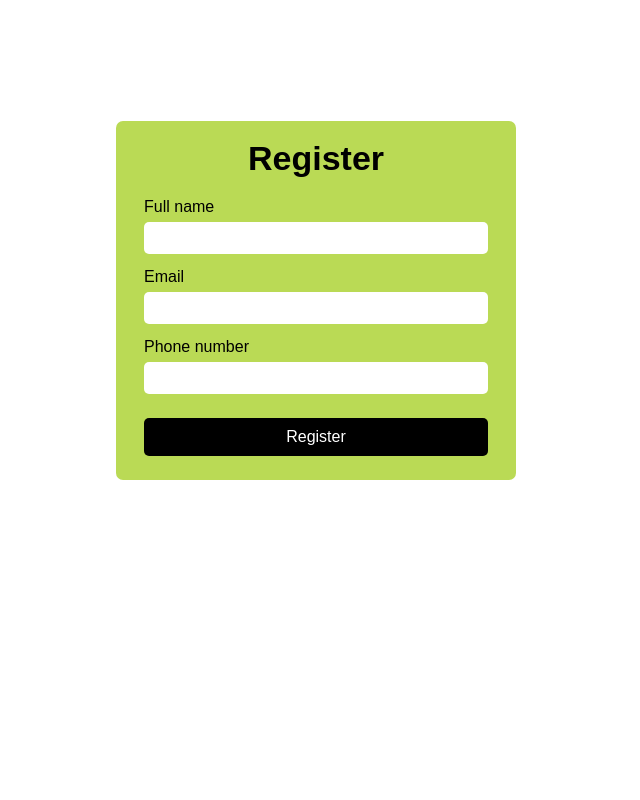
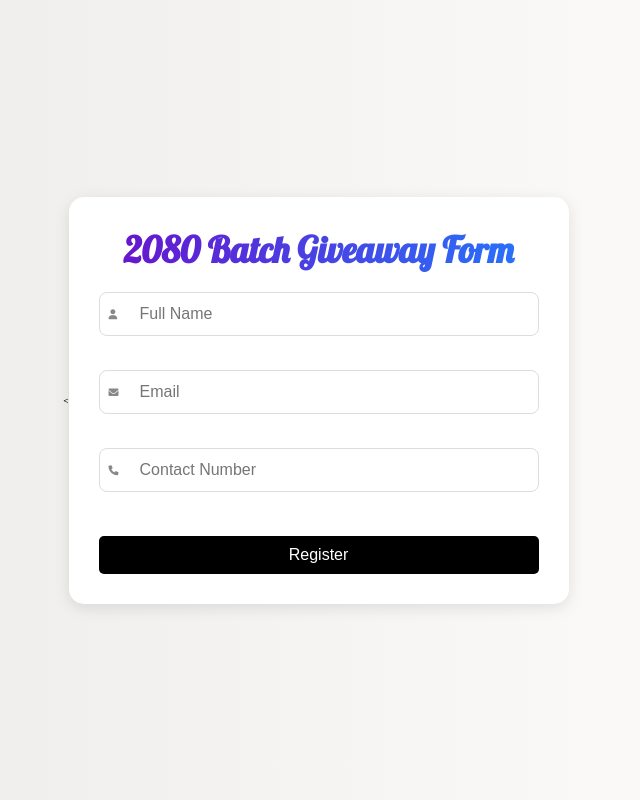
Before and after one commit to AayushKarna/event-participation, a plain HTML site: page index.html in a window 1280 px wide. Shown: the whole page, without its empty margins (324-964 px from the left). Drawn offline with Linux system fonts and the light colour scheme.

Commit message:
changes done

```diff
--- a/index.html
+++ b/index.html
@@ -1,9 +1,22 @@
 <!DOCTYPE html>
 <html lang="en">
   <head>
+    <
     <meta charset="UTF-8" />
     <meta name="viewport" content="width=device-width, initial-scale=1.0" />
-
+    <title>Student Giveaway Form</title>
+    <link
+      href="https://fonts.googleapis.com/css2?family=Lobster&display=swap"
+      rel="stylesheet"
+    />
+    <link
+      href="https://fonts.googleapis.com/css2?family=Roboto:wght@300&display=swap"
+      rel="stylesheet"
+    />
+    <link
+      href="https://cdnjs.cloudflare.com/ajax/libs/font-awesome/6.0.0-beta3/css/all.min.css"
+      rel="stylesheet"
+    />
     <link rel="stylesheet" href="style.css" />
 
     <script defer src="script.js"></script>
@@ -12,23 +25,33 @@
   </head>
   <body>
     <div class="card" id="registraion-card">
-      <h2 class="card-heading">Register</h2>
+      <h2 class="form-header">2080 Batch Giveaway Form</h2>
 
       <form action="#!" class="registration-form" id="registration-form">
-        <label for="full-name">
-          Full name
-          <input type="text" id="full-name" name="full_name" required />
-        </label>
-
-        <label for="email">
-          Email
-          <input type="email" id="email" name="email" required />
-        </label>
-
-        <label for="phone-number">
-          Phone number
-          <input type="tel" id="phone-number" name="phone" required />
-        </label>
+        <div class="form-group">
+          <i class="fas fa-user"></i>
+          <input
+            type="text"
+            id="full-name"
+            name="full_name"
+            placeholder="Full Name"
+            required
+          />
+        </div>
+        <div class="form-group">
+          <i class="fas fa-envelope"></i>
+          <input type="email" id="email" name="email" placeholder="Email" />
+        </div>
+        <div class="form-group">
+          <i class="fas fa-phone"></i>
+          <input
+            type="text"
+            name="phone"
+            id="phone-number"
+            placeholder="Contact Number"
+            required
+          />
+        </div>
 
         <button type="submit">
           <img src="spinner.png" alt="Spinner" class="spin hidden-el" />
--- a/style.css
+++ b/style.css
@@ -12,12 +12,15 @@ html {
 }
 
 body {
-  font-family: Arial, Helvetica, sans-serif;
-  height: 75vh;
-
+  background: linear-gradient(to right, #ece9e6, #ffffff);
+  font-family: "Roboto", sans-serif;
+  margin: 0;
+  padding: 0;
   display: flex;
   justify-content: center;
   align-items: center;
+  height: 100vh;
+  overflow: hidden;
 }
 
 .hidden-el {
@@ -25,12 +28,22 @@ body {
 }
 
 .card {
-  background: #BADA55;
-  flex-basis: 40rem;
-  padding: 1.4rem 2.8rem;
-  border-radius: 7px;
-  padding-top: 1.8rem;
-  padding-bottom: 2.4rem;
+  background-color: #fff;
+  border-radius: 15px;
+  padding: 30px;
+  box-shadow: 0 4px 15px rgba(0, 0, 0, 0.1);
+  width: 90%;
+  max-width: 500px;
+  text-align: center;
+}
+
+.form-header {
+  font-family: "Lobster", cursive;
+  font-size: 36px;
+  background: linear-gradient(to right, #6a11cb, #2575fc);
+  -webkit-background-clip: text;
+  color: transparent;
+  margin-bottom: 20px;
 }
 
 .card-heading {
@@ -45,6 +58,36 @@ body {
   gap: 1.4rem;
 }
 
+.form-group {
+  margin-bottom: 20px;
+  position: relative;
+  width: 100%;
+}
+
+.form-group i {
+  position: absolute;
+  left: 10px;
+  top: 50%;
+  transform: translateY(-50%);
+  color: #888;
+}
+
+.form-group input,
+.form-group select,
+.form-group textarea {
+  width: 100%;
+  padding: 12px 40px 12px 40px;
+  border-radius: 8px;
+  border: 1px solid #ddd;
+  font-size: 16px;
+  box-sizing: border-box;
+}
+
+.form-group textarea {
+  resize: vertical;
+}
+
+/*
 .registration-form label {
   display: flex;
   flex-direction: column;
@@ -60,7 +103,7 @@ body {
 
   border: none;
   border-radius: 5px;
-}
+} */
 
 .registration-form button {
   padding: 1rem 2rem;
@@ -71,7 +114,7 @@ body {
   color: #fff;
   margin-top: 1rem;
   font-size: 1.6rem;
-  transition: background .3s, color .3s;
+  transition: background 0.3s, color 0.3s;
 
   display: flex;
   justify-content: center;
@@ -132,6 +175,7 @@ body {
 
 .success-card h3 {
   text-align: center;
+  font-family: Arial, Helvetica, sans-serif;
   font-size: 3.4rem;
   margin-bottom: 0;
 }
@@ -161,3 +205,40 @@ body {
 .alert--success {
   background: #21ba45;
 }
+
+@media (max-width: 768px) {
+  .card {
+    padding: 20px;
+  }
+
+  .form-header {
+    font-size: 28px;
+  }
+
+  .form-group input,
+  .form-group select,
+  .form-group textarea {
+    padding: 12px 35px 12px 35px;
+  }
+
+  .submit-btn {
+    padding: 10px 15px;
+    font-size: 16px;
+  }
+}
+
+@media (max-width: 480px) {
+  .form-header {
+    font-size: 24px;
+  }
+
+  .form-group i {
+    left: 8px;
+  }
+
+  .form-group input,
+  .form-group select,
+  .form-group textarea {
+    padding: 12px 30px 12px 30px;
+  }
+}
```
